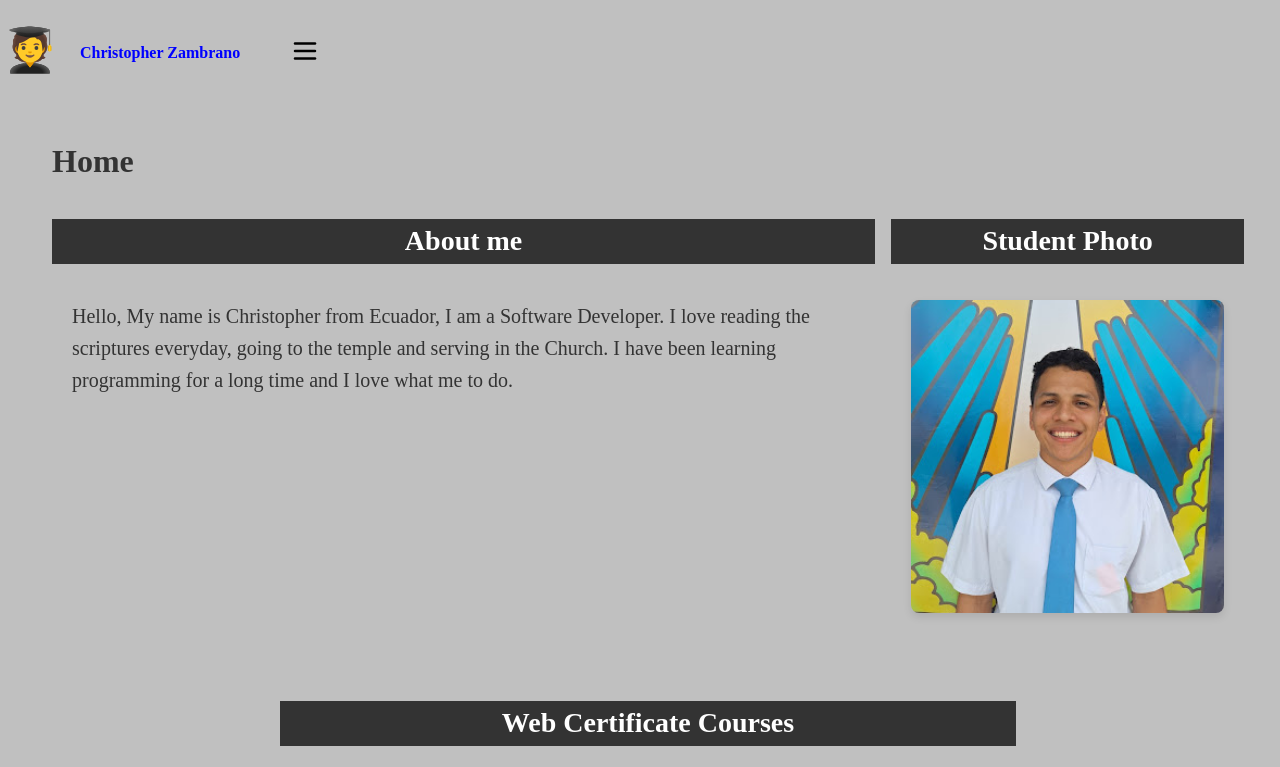
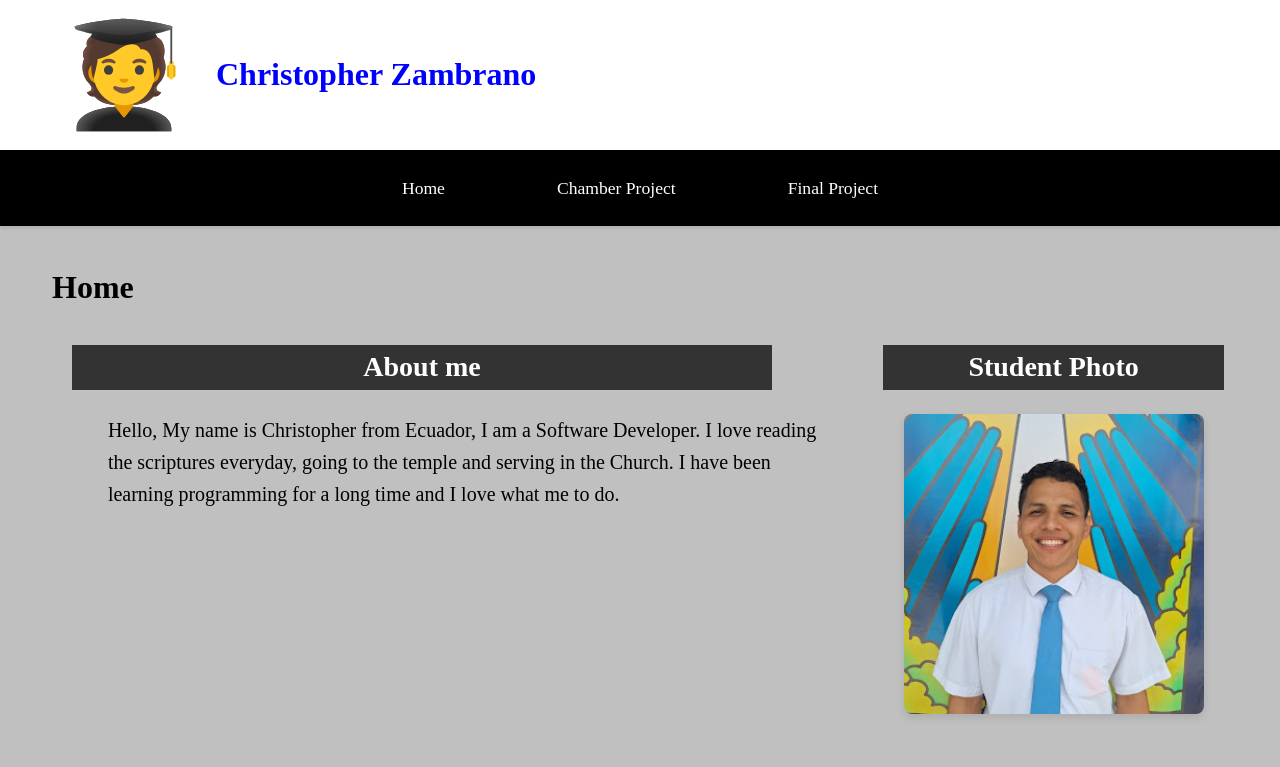
Before and after one commit to chriszam30/wdd-231, a plain HTML site: page index.html in a window 1280 px wide. Shown: the top 767 px of the page. Drawn offline with Linux system fonts and the light colour scheme; a web font is replaced by a local one.

Commit message:
Enhance tablet and mobile styles for improved layout and navigation functionality

```diff
--- a/styles/larger.css
+++ b/styles/larger.css
@@ -1,18 +1,43 @@
-/* Larger screen styles - Mobile first approach */
+/* Tablet screens (768px and up) */
 @media screen and (min-width: 768px) {
-    section .about-me,
+    .sections-container {
+        display: flex;
+        align-items: flex-start;
+        gap: 2rem;
+        padding: 2rem;
+    }
+
+    .section-about,
+    .student-image {
+        flex: 1;
+        display: flex;
+        flex-direction: column;
+        align-items: center;
+    }
+
+    .section-about h2,
+    .student-image h2 {
+        margin-bottom: 1.5rem;
+        text-align: center;
+        width: 100%;
+    }
+
+    section .about-me {
+        width: 100%;
+        font-size: 20px;
+        line-height: 1.6;
+        margin: 0;
+        padding: 0 1rem;
+    }
+
     .image-me {
         width: 100%;
-        max-width: 800px;
-        font-size: 20px;
-        display: flex;
-        align-items: center;
-        justify-content: center;
-        gap: 2rem;
+        max-width: 400px;
+        margin: 0;
+        padding: 0 1rem;
     }
 
     .chris-image {
-        max-width: 400px;
         width: 100%;
         height: auto;
         object-fit: cover;
@@ -20,19 +45,109 @@
         box-shadow: 0 4px 8px rgba(0,0,0,0.1);
     }
 
-    section .about-me p {
-        margin: 0 auto;
-        padding: 0 20px;
-    }
-
-    .menu-mobile {
+    /* Navigation styles for tablet */
+    .burger-menu {
         display: none;
     }
 
-/* Larger screens (768px and up) */
+    nav.menu-mobile {
+        display: block !important;
+        position: static;
+        background-color: #000;
+        width: 100%;
+        padding: 0.75rem 0;
+    }
+
+    nav.menu-mobile ul {
+        display: flex;
+        justify-content: center;
+        gap: 4rem;
+        padding: 0.5rem 2rem;
+        background-color: #000;
+        max-width: 1200px;
+        margin: 0 auto;
+    }
+
+    nav.menu-mobile li {
+        color: white;
+        border: none;
+        padding: 0.5rem 1rem;
+        cursor: pointer;
+        font-size: 1.1rem;
+        font-weight: 500;
+        position: relative;
+        transition: all 0.3s ease;
+    }
+
+    nav.menu-mobile li::after {
+        content: '';
+        position: absolute;
+        bottom: -2px;
+        left: 0;
+        width: 0;
+        height: 2px;
+        background-color: white;
+        transition: width 0.3s ease;
+    }
+
+    nav.menu-mobile li:hover::after {
+        width: 100%;
+    }
+
+    nav.menu-mobile li:hover {
+        opacity: 0.8;
+    }
+
+/* Tablet and up (768px and up) */
 @media screen and (min-width: 768px) {
-    .container {
-        max-width: 750px;
+    header {
+        display: flex;
+        align-items: center;
+        padding: 1.5rem 2rem;
+        background-color: white;
+        box-shadow: 0 2px 4px rgba(0,0,0,0.1);
+        height: 90px;
+    }
+
+    .logo {
+        width: 80px;
+        position: static;
+        margin-right: 1rem;
+    }
+
+    .name {
+        font-size: 1.5rem;
+        position: static;
+        margin: 0;
+    }
+
+    .burger-menu {
+        display: none;
+    }
+
+    nav {
+        margin-left: auto;
+    }
+
+    nav ul {
+        display: flex;
+        gap: 2rem;
+        margin: 0;
+        padding: 0;
+    }
+
+    nav li {
+        margin: 0;
+        padding: 0.5rem 1rem;
+        background: none;
+        border: none;
+        color: #333;
+        cursor: pointer;
+        transition: color 0.3s ease;
+    }
+
+    nav li:hover {
+        color: #0066cc;
     }
 
     /* Typography adjustments */
@@ -42,7 +157,8 @@
 
     h2 {
         font-size: 1.75rem;
-        width: 700px;
+        width: 100%;
+        max-width: 700px;
     }
 
     h3 {
@@ -65,13 +181,18 @@
     }
     main {
         margin: 0;
+        width: 100%;
+        overflow-x: hidden;
     }
 
     .sections-container {
         display: grid;
         grid-template-columns: 70% 30%;
         gap: 1rem;
-        padding: 0 2rem;
+        padding: 0 1rem;
+        width: 100%;
+        max-width: 1200px;
+        margin: 0 auto;
     }
 
     section {
@@ -178,9 +299,9 @@ section ol{
 
 }
 .total-credits{
-    font-size: 40px;
+    font-size: 30px;
     text-align: center;
-    width: 800px;
+    width: 600px;
 }
 footer{
     display: flex ;
@@ -203,11 +324,118 @@ section .about-me p {
 
 }
 
-/* Large screens (1024px and up) */
+/* Desktop (1024px and up) */
 @media screen and (min-width: 1024px) {
     .container {
-        max-width: 960px;
+        max-width: 1200px;
         margin: 0 auto;
+    }
+
+    header {
+        padding: 2rem 4rem;
+        justify-content: flex-start;
+        height: 150px;
+    }
+
+    .logo {
+        width: 120px;
+        margin-right: 2rem;
+    }
+
+    .name {
+        font-size: 2rem;
+    }
+
+    /* Navigation styles for desktop */
+    nav.menu-mobile {
+        padding: 0.75rem 0;
+    }
+
+    nav.menu-mobile ul {
+        max-width: 1200px;
+        margin: 0 auto;
+        gap: 4rem;
+        padding: 0.5rem 2rem;
+    }
+
+    nav.menu-mobile li {
+        font-size: 1.1rem;
+        font-weight: 500;
+        position: relative;
+    }
+
+    nav.menu-mobile li::after {
+        content: '';
+        position: absolute;
+        bottom: -2px;
+        left: 0;
+        width: 0;
+        height: 2px;
+        background-color: white;
+        transition: width 0.3s ease;
+    }
+
+    nav.menu-mobile li:hover::after {
+        width: 100%;
+    }
+
+    nav.menu-mobile {
+        position: static;
+        display: block !important;
+        background-color: #000;
+        padding: 1rem 0;
+        width: 100%;
+    }
+
+    nav.menu-mobile ul {
+        display: flex;
+        justify-content: center;
+        gap: 4rem;
+        margin: 0;
+        padding: 0;
+        align-items: center;
+        max-width: 1200px;
+        margin: 0 auto;
+    }
+
+    nav.menu-mobile li {
+        border: none;
+        padding: 0.5rem 1rem;
+        font-size: 1.1rem;
+        font-weight: 500;
+        color: white;
+        position: relative;
+        transition: all 0.3s ease;
+        cursor: pointer;
+    }
+
+    nav.menu-mobile li::after {
+        content: '';
+        position: absolute;
+        bottom: 0;
+        left: 0;
+        width: 0;
+        height: 2px;
+        background-color: #fff;
+        transition: width 0.3s ease;
+    }
+
+    nav.menu-mobile li:hover {
+        color: #fff;
+        opacity: 0.8;
+    }
+
+    nav.menu-mobile li:hover::after {
+        width: 100%;
+    }
+
+    nav.menu-mobile li.active {
+        color: #fff;
+        font-weight: 600;
+    }
+
+    nav.menu-mobile li.active::after {
+        width: 100%;
     }
 
     h1 {
--- a/styles/small.css
+++ b/styles/small.css
@@ -1,7 +1,7 @@
 /* Base styles for mobile first approach - 320px and up */
 :root {
     /* Define your variables here */
-    --primary-color: #333;
+    --primr: #333;
     --secondary-color: #666;
     --font-base: 16px;
     --spacing-unit: 1rem;
@@ -14,46 +14,101 @@
     padding: 0;
 }
 
+html, body {
+    overflow-x: hidden;
+    width: 100%;
+    position: relative;
+}
+
 body {
-    font-family:  "Epunda Slab", serif;
+    font-family: "Epunda Slab", serif;
     font-size: var(--font-base);
     line-height: 1.6;
     color: var(--primary-color);
     min-width: 320px;
-    background-color:silver;
+    background-color: silver;
 }
 
 /* Container for content */
 .container {
     width: 100%;
+    max-width: 100%;
     padding: 0 var(--spacing-unit);
     margin: 0 auto;
+    overflow-x: hidden;
 }
 
 
 header {
-    height: 100px;
+    display: flex;
+    align-items: center;
+    background-color: white;
+    box-shadow: 0 2px 4px rgba(0,0,0,0.1);
+    padding: 1rem;
+    height: 80px;
 }
 
 .logo {
-    width: 60px;
-    padding: 5px;
-    position: relative;
-    top:20px
+    width: 50px;
+    height: auto;
+    margin: 0;
+    padding: 0;
 }
-.burger-menu{
-    width: 30px;
-    position: relative;
-    left: 290px;
-    bottom: 50px;
+
+.name {
+    display: inline-block;
+    color: blue;
+    font-size: 1rem;
+    font-weight: bold;
+    margin-left: 0.5rem;
+    padding: 0;
 }
-.name{
-    color:blue;
-    position: relative;
-    bottom: 20px;
-    left:80px;
-    font-weight: bold;
-    font-size: 1rem;
+
+.burger-menu {
+    width: 24px;
+    height: auto;
+    margin-left: auto;
+    cursor: pointer;
+    padding: 2px;
+}
+
+nav.menu-mobile {
+
+    top: 70px;
+    left: 0;
+    right: 0;
+    background-color: white;
+    box-shadow: 0 2px 4px rgba(0,0,0,0.1);
+    z-index: 1000;
+    display: none;
+}
+
+nav.menu-mobile.active {
+    display: block;
+}
+
+nav.menu-mobile ul {
+    list-style: none;
+    padding: 0;
+    margin: 0;
+    background-color: white;
+}
+
+nav.menu-mobile li {
+    padding: 1rem;
+    border-bottom: 1px solid #eee;
+    color: var(--primary-color);
+    cursor: pointer;
+    transition: background-color 0.3s ease;
+    text-align: center;
+}
+
+nav.menu-mobile li:last-child {
+    border-bottom: none;
+}
+
+nav.menu-mobile li:hover {
+    background-color: #f5f5f5;
 }
 .chris-image{
     width: 100%;
```
